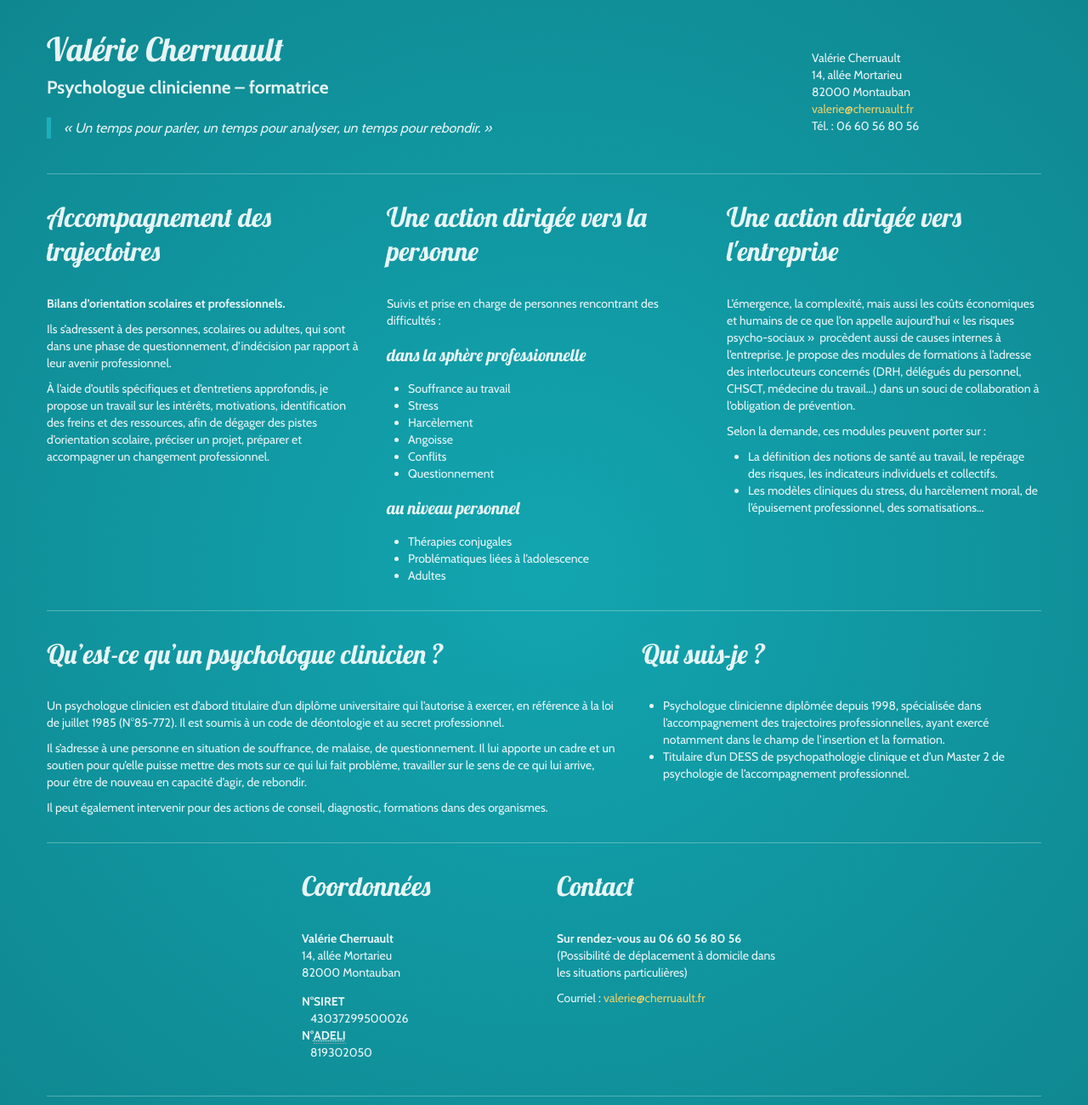
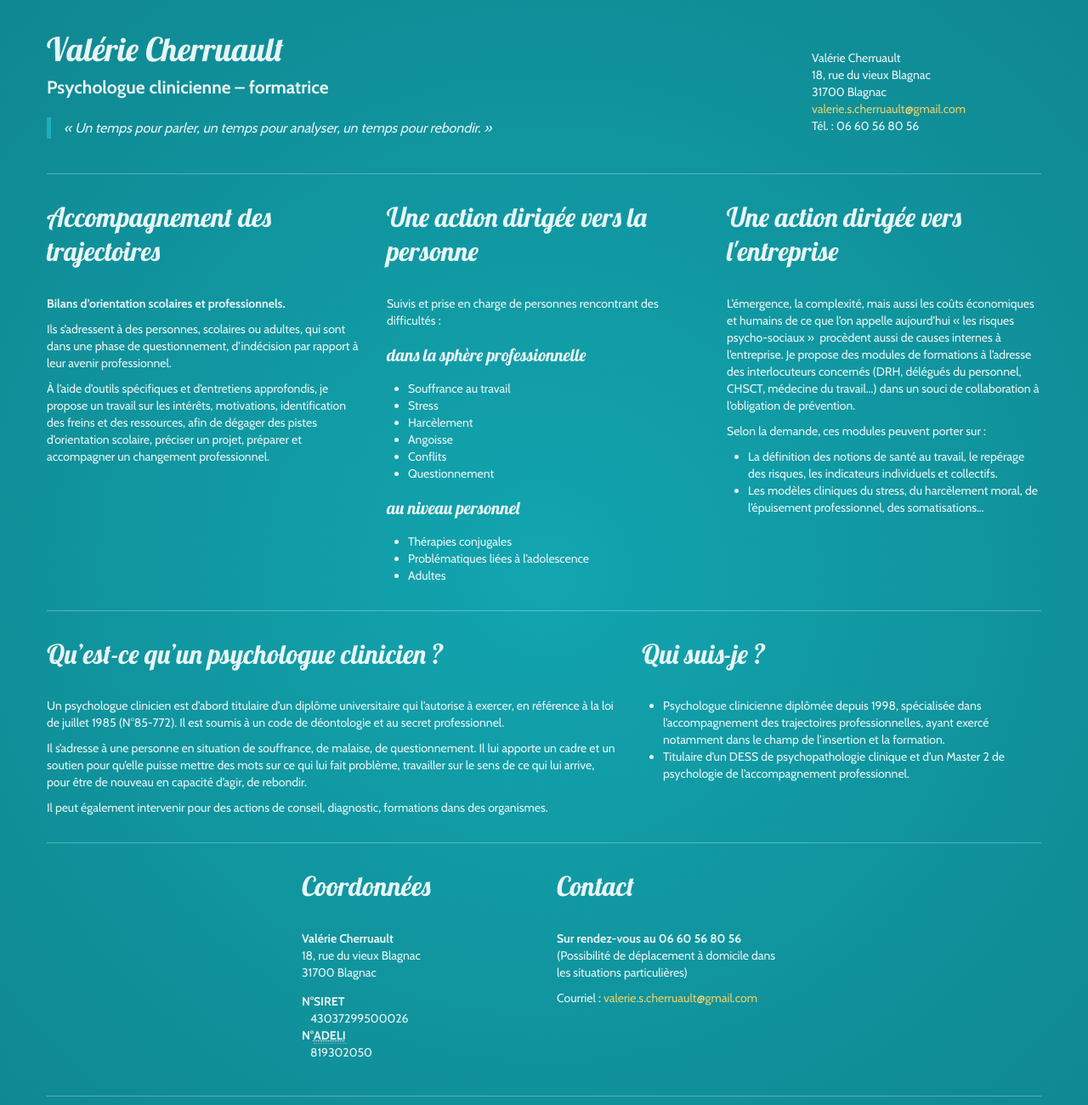
Before and after one commit to duboisnicolas/valerie.cherruault.fr, a plain HTML site: page index.html in a window 1280 px wide. Shown: the top 1300 px of the page at 85% size. Drawn offline with nearby package versions, Linux system fonts and the light colour scheme.

Commit message:
Updated address

```diff
--- a/index.html
+++ b/index.html
@@ -43,9 +43,9 @@
     </div>
     <div class="span3" style="margin-top: 30px">
         Valérie Cherruault<br>
-        14, allée Mortarieu<br>
-        82000 Montauban<br>
-        <a href="mailto:valerie@cherruault.fr">valerie@cherruault.fr</a><br>
+        18, rue du vieux Blagnac<br>
+        31700 Blagnac<br>
+        <a href="mailto:valerie.s.cherruault@gmail.com">valerie.s.cherruault@gmail.com</a><br>
         Tél. : 06 60 56 80 56
     </div>
   </div>
@@ -115,8 +115,8 @@
       <h2>Coordonnées</h2>
       <p>
         <strong>Valérie Cherruault</strong><br>
-        14, allée Mortarieu<br>
-        82000 Montauban<br>
+        18, rue du vieux Blagnac<br>
+        31700 Blagnac<br>
         <dl>
           <dt>N°SIRET<dd>43037299500026
           <dt>N°<abbr title="Répertoire des psychologues diplômés">ADELI</abbr><dd>819302050
@@ -130,7 +130,7 @@
         (Possibilité de déplacement à domicile dans les situations particulières)
       </p>
       <p>
-        Courriel : <a href="mailto:valerie@cherruault.fr">valerie@cherruault.fr</a>
+        Courriel : <a href="mailto:valerie.s.cherruault@gmail.com">valerie.s.cherruault@gmail.com</a>
       </p>
     </div>
   </div>
```
